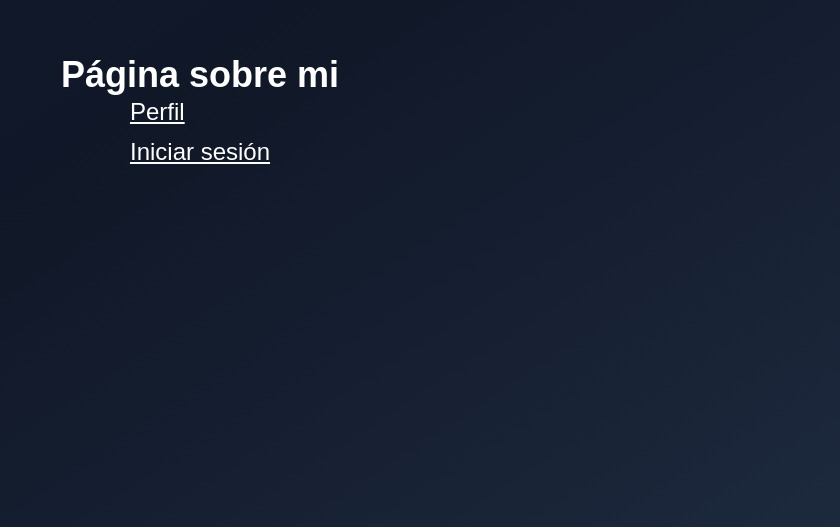
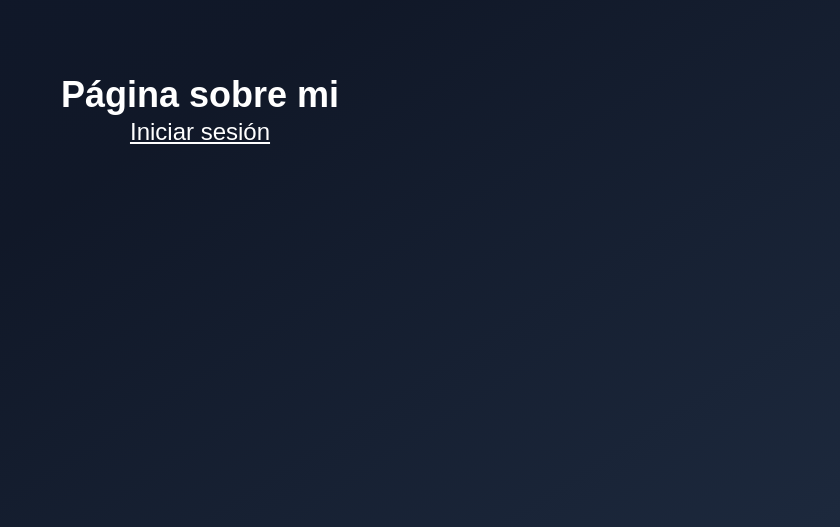
Before and after one commit to Axio-Dev/React-desde-0, a React (Vite) app in the folder 04-hooks-app/: page / in a window 1280 px wide. Shown: the part 305-832 px from the top of the page, without its empty margins (440-1280 px from the left). Built offline with nearby package versions, Linux system fonts and the light colour scheme.

Commit message:
Mostrando cierta información si es que el usuario está o no autenticado

```diff
--- a/04-hooks-app/src/09-useContext/context/UserContext.tsx
+++ b/04-hooks-app/src/09-useContext/context/UserContext.tsx
@@ -12,6 +12,7 @@
   //State
   authStatus: AuthStatus;
   user: User | null;
+  isAuthenticated: boolean;
 
   // Methods
   login: (userId: number) => boolean;
@@ -57,8 +58,12 @@
   return (
     <UserContext
       value={{
-        authStatus,
-        user,
+        //** State
+        authStatus: authStatus,
+        isAuthenticated: authStatus === "authenticated",
+        user: user,
+
+        //** Methods
         login: handleLogin,
         logout: handleLogOut,
       }}
--- a/04-hooks-app/src/09-useContext/pages/about/AboutPage.tsx
+++ b/04-hooks-app/src/09-useContext/pages/about/AboutPage.tsx
@@ -1,19 +1,37 @@
+import { UserContext } from "@/09-useContext/context/UserContext";
+import { Button } from "@/components/ui/button";
+import { use } from "react";
 import { Link } from "react-router";
 
 export const AboutPage = () => {
-  console.log("re refresca?");
+  const { isAuthenticated, logout } = use(UserContext);
+
   return (
     <div className="flex flex-col items-center justify-center min-h-screen">
       <h1 className="text-4xl font-bold">Página sobre mi</h1>
       <hr />
 
       <div className="flex flex-col gap-2">
-        <Link to="/profile" className="hover:text-blue-500 underline text-2xl">
-          Perfil
-        </Link>
-        <Link to="/login" className="hover:text-blue-500 underline text-2xl">
-          Iniciar sesión
-        </Link>
+        {/* Perfil de usuario si tiene sesión */}
+        {isAuthenticated && (
+          <Link
+            to="/profile"
+            className="hover:text-blue-500 underline text-2xl"
+          >
+            Perfil
+          </Link>
+        )}
+
+        {/* Login / Logout */}
+        {isAuthenticated ? (
+          <Button variant={"destructive"} className="mt-4" onClick={logout}>
+            Salir
+          </Button>
+        ) : (
+          <Link to="/login" className="hover:text-blue-500 underline text-2xl">
+            Iniciar sesión
+          </Link>
+        )}
       </div>
     </div>
   );
```
